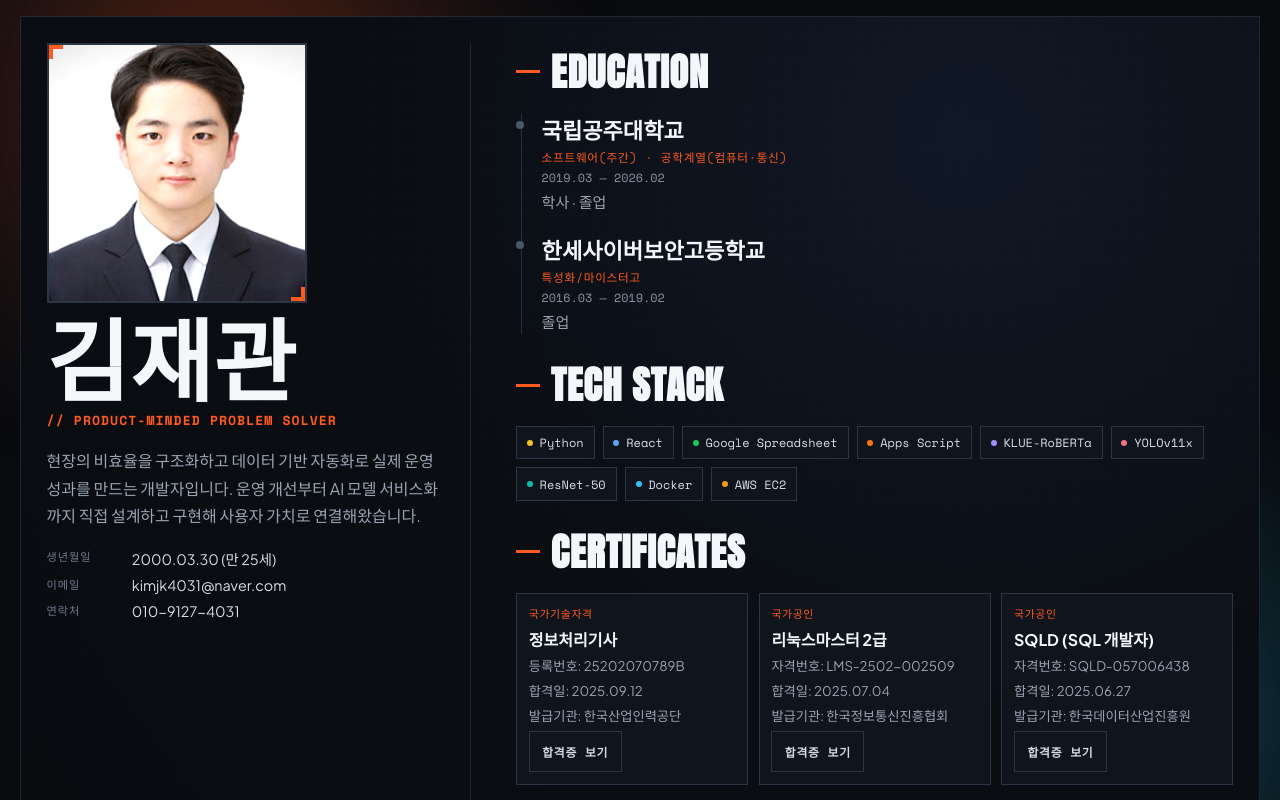
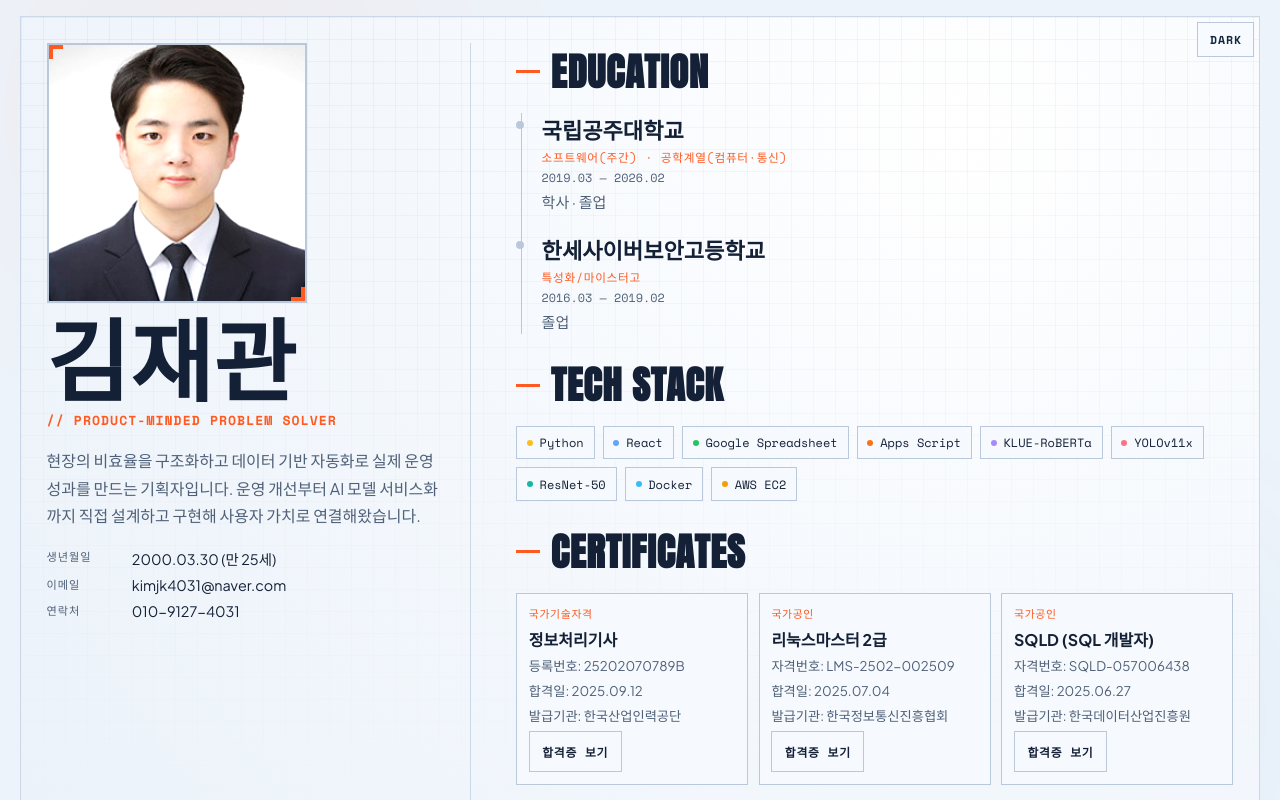
Before and after one commit to Jaegwae/portfolio, a React (Vite) app: page / in a window 1280 px wide. Shown: the top 800 px of the page. Built offline with nearby package versions, Linux system fonts and the light colour scheme.

Commit message:
feat: update light default theme and profile text tweaks

```diff
--- a/src/App.jsx
+++ b/src/App.jsx
@@ -13,11 +13,17 @@ import {
   STACK
 } from "./data/siteData";
 
+const THEME_STORAGE_KEY = "portfolio-theme";
+
+const getInitialTheme = () => "light";
+
 function App() {
   // 문서 모달 상태:
   // - null: 닫힘
   // - 객체: 열림 (title, path, type)
   const [openedDocument, setOpenedDocument] = useState(null);
+  // 사이트 전역 테마 상태(다크/라이트)
+  const [theme, setTheme] = useState(getInitialTheme);
   const modalOpen = Boolean(openedDocument);
 
   // 모달이 열리면 배경 스크롤을 잠그고, 닫히면 원복한다.
@@ -28,6 +34,13 @@ function App() {
       document.body.style.overflow = "";
     };
   }, [modalOpen]);
+
+  // html 루트에 data-theme를 적용해 CSS 변수 테마를 전환한다.
+  // 선택한 테마는 localStorage에 저장해 새로고침 후에도 유지한다.
+  useEffect(() => {
+    document.documentElement.setAttribute("data-theme", theme);
+    window.localStorage.setItem(THEME_STORAGE_KEY, theme);
+  }, [theme]);
 
   // ESC 키로 문서 모달을 닫을 수 있도록 전역 키 이벤트를 연결한다.
   // modalOpen이 false일 때는 리스너를 등록하지 않아 불필요한 이벤트를 줄인다.
@@ -49,6 +62,16 @@ function App() {
 
   return (
     <>
+      <button
+        type="button"
+        className="theme-toggle-btn"
+        onClick={() => setTheme((prev) => (prev === "dark" ? "light" : "dark"))}
+        aria-label={theme === "dark" ? "라이트 모드로 변경" : "다크 모드로 변경"}
+        title={theme === "dark" ? "라이트 모드" : "다크 모드"}
+      >
+        {theme === "dark" ? "LIGHT" : "DARK"}
+      </button>
+
       <main>
         {/* 랜딩(이력/학력/기술스택/자격증/병역) */}
         <ResumeSection
--- a/src/components/RecordsSection.jsx
+++ b/src/components/RecordsSection.jsx
@@ -9,7 +9,6 @@ function RecordsSection({ profileContent }) {
           <br />
           <span>RECORDS_</span>
         </h2>
-        <p>자기소개를 본문으로 확인할 수 있습니다.</p>
       </header>
 
       <div className="records-grid">
--- a/src/data/siteData.js
+++ b/src/data/siteData.js
@@ -5,7 +5,7 @@ export const PROFILE = {
   displayName: "김재관",
   role: "PRODUCT-MINDED PROBLEM SOLVER",
   summary:
-    "현장의 비효율을 구조화하고 데이터 기반 자동화로 실제 운영 성과를 만드는 개발자입니다. 운영 개선부터 AI 모델 서비스화까지 직접 설계하고 구현해 사용자 가치로 연결해왔습니다.",
+    "현장의 비효율을 구조화하고 데이터 기반 자동화로 실제 운영 성과를 만드는 기획자입니다. 운영 개선부터 AI 모델 서비스화까지 직접 설계하고 구현해 사용자 가치로 연결해왔습니다.",
   details: [
     { label: "생년월일", value: "2000.03.30" },
     { label: "이메일", value: "kimjk4031@naver.com" },
@@ -37,7 +37,7 @@ export const MILITARY_RECORD = {
   title: "병역",
   status: "공군 병장 만기제대",
   period: "2020.10.12 ~ 2022.07.11",
-  notes: ["병역 이행 증빙은 병적증명서 원문에서 확인할 수 있습니다."],
+  notes: [],
   document: {
     title: "병적증명서",
     path: "/assets/records/military-service-certificate.jpg",
--- a/src/styles.css
+++ b/src/styles.css
@@ -9,9 +9,81 @@
   --text-muted: #9aa4b2;
   --accent: #ff5a1f;
   --accent-alt: #2bd4ff;
+  --aurora-opacity: 0.35;
+  --aurora-a: radial-gradient(circle, #ff5a1f 0%, rgba(255, 90, 31, 0) 68%);
+  --aurora-b: radial-gradient(circle, #2bd4ff 0%, rgba(43, 212, 255, 0) 70%);
+  --header-bg: linear-gradient(to bottom, rgba(9, 11, 15, 0.86), rgba(9, 11, 15, 0.48));
+  --nav-link: #8a94a3;
+  --resume-shell-bg: radial-gradient(circle at 76% 12%, #111826 0%, #0a0d12 45%, #090b0f 100%);
+  --portfolio-section-bg: #0a0d12;
+  --records-section-bg: linear-gradient(180deg, #0c1118 0%, #090c12 100%);
+  --section-grid-line: rgba(255, 255, 255, 0.018);
+  --thumb-bg: #0c1219;
+  --thumb-border: #2e3948;
+  --thumb-overlay: linear-gradient(to top, rgba(6, 9, 14, 0.45), rgba(6, 9, 14, 0) 45%);
+  --tag-border: #2f3a49;
+  --tag-text: #c3ccd8;
+  --case-modal-bg: #10141b;
+  --case-divider: #2f3a49;
+  --case-close-bg: #0f141d;
+  --case-close-border: #334154;
+  --case-close-text: #ffffff;
+  --case-media-bg: #0b0f16;
+  --case-media-overlay: linear-gradient(115deg, rgba(3, 8, 16, 0.26), rgba(3, 8, 16, 0) 44%);
+  --case-chip-border: #2f3a49;
+  --case-chip-text: #cad3df;
+  --case-foot-label: #8692a2;
+  --modal-backdrop: rgba(0, 0, 0, 0.72);
+  --modal-image-bg: #0d1117;
+  --theme-toggle-bg: rgba(15, 20, 29, 0.84);
+  --theme-toggle-border: #2f3a49;
+  --theme-toggle-text: #f4f7fa;
+  --panel-subtle-text: #b6c1cf;
   --font-display: "Anton", sans-serif;
   --font-body: "Plus Jakarta Sans", "Inter", sans-serif;
   --font-mono: "Space Mono", monospace;
+}
+
+:root[data-theme="light"] {
+  --bg: #edf3fa;
+  --surface: #ffffff;
+  --surface-2: #f6f9fd;
+  --surface-3: #edf3fb;
+  --line: #ccd8e8;
+  --line-strong: #b9c8db;
+  --text: #132035;
+  --text-muted: #4f6078;
+  --accent-alt: #0ea5e9;
+  --aurora-opacity: 0.18;
+  --aurora-a: radial-gradient(circle, rgba(255, 90, 31, 0.36) 0%, rgba(255, 90, 31, 0) 68%);
+  --aurora-b: radial-gradient(circle, rgba(14, 165, 233, 0.35) 0%, rgba(14, 165, 233, 0) 70%);
+  --header-bg: linear-gradient(to bottom, rgba(237, 243, 250, 0.92), rgba(237, 243, 250, 0.66));
+  --nav-link: #4c5d75;
+  --resume-shell-bg: radial-gradient(circle at 76% 12%, #ffffff 0%, #f4f8fd 45%, #eaf1f9 100%);
+  --portfolio-section-bg: #f5f9ff;
+  --records-section-bg: linear-gradient(180deg, #fbfdff 0%, #eef4fb 100%);
+  --section-grid-line: rgba(19, 32, 53, 0.06);
+  --thumb-bg: #e8eff8;
+  --thumb-border: #bac8da;
+  --thumb-overlay: linear-gradient(to top, rgba(232, 239, 248, 0.5), rgba(232, 239, 248, 0) 45%);
+  --tag-border: #b9c8da;
+  --tag-text: #233650;
+  --case-modal-bg: #f7fbff;
+  --case-divider: #c8d6e8;
+  --case-close-bg: #edf3fb;
+  --case-close-border: #b9c8db;
+  --case-close-text: #15263c;
+  --case-media-bg: #edf3fb;
+  --case-media-overlay: linear-gradient(115deg, rgba(255, 255, 255, 0.22), rgba(255, 255, 255, 0) 44%);
+  --case-chip-border: #b9c8da;
+  --case-chip-text: #1f324d;
+  --case-foot-label: #52647d;
+  --modal-backdrop: rgba(11, 21, 37, 0.56);
+  --modal-image-bg: #e8eff8;
+  --theme-toggle-bg: rgba(247, 251, 255, 0.94);
+  --theme-toggle-border: #b9c8db;
+  --theme-toggle-text: #15263c;
+  --panel-subtle-text: #4f6078;
 }
 
 * {
@@ -41,7 +113,7 @@ body::after {
   pointer-events: none;
   z-index: -2;
   filter: blur(70px);
-  opacity: 0.35;
+  opacity: var(--aurora-opacity);
   will-change: transform;
 }
 
@@ -52,7 +124,7 @@ body::before {
   min-height: 480px;
   top: -18vw;
   left: -10vw;
-  background: radial-gradient(circle, #ff5a1f 0%, rgba(255, 90, 31, 0) 68%);
+  background: var(--aurora-a);
   animation: floatAuroraA 16s ease-in-out infinite alternate;
 }
 
@@ -63,7 +135,7 @@ body::after {
   min-height: 420px;
   right: -10vw;
   bottom: -18vw;
-  background: radial-gradient(circle, #2bd4ff 0%, rgba(43, 212, 255, 0) 70%);
+  background: var(--aurora-b);
   animation: floatAuroraB 18s ease-in-out infinite alternate;
 }
 
@@ -79,7 +151,7 @@ body::after {
   top: 0;
   z-index: 10;
   backdrop-filter: blur(12px);
-  background: linear-gradient(to bottom, rgba(9, 11, 15, 0.86), rgba(9, 11, 15, 0.48));
+  background: var(--header-bg);
   animation: revealUp 520ms cubic-bezier(0.2, 0.7, 0.2, 1) both;
 }
 
@@ -96,7 +168,7 @@ nav {
 }
 
 nav a {
-  color: #8a94a3;
+  color: var(--nav-link);
   text-decoration: none;
   font-family: var(--font-mono);
   font-size: 0.76rem;
@@ -106,6 +178,29 @@ nav a {
 
 nav a:hover {
   color: var(--accent);
+}
+
+.theme-toggle-btn {
+  position: fixed;
+  top: 1.35rem;
+  right: 1.6rem;
+  z-index: 25;
+  border: 1px solid var(--theme-toggle-border);
+  background: var(--theme-toggle-bg);
+  color: var(--theme-toggle-text);
+  font-family: var(--font-mono);
+  font-size: 0.72rem;
+  letter-spacing: 0.08em;
+  font-weight: 700;
+  padding: 0.52rem 0.72rem;
+  cursor: pointer;
+  backdrop-filter: blur(10px);
+  transition: transform 180ms ease, filter 180ms ease;
+}
+
+.theme-toggle-btn:hover {
+  transform: translateY(-1px);
+  filter: brightness(1.04);
 }
 
 main {
@@ -119,7 +214,7 @@ main {
 
 .resume-shell {
   border: 1px solid var(--line);
-  background: radial-gradient(circle at 76% 12%, #111826 0%, #0a0d12 45%, #090b0f 100%);
+  background: var(--resume-shell-bg);
   min-height: calc(100vh - 120px);
   padding: clamp(1rem, 2vw, 1.8rem);
   position: relative;
@@ -128,7 +223,7 @@ main {
 
 .portfolio-section {
   border: 1px solid var(--line);
-  background: #0a0d12;
+  background: var(--portfolio-section-bg);
   padding: clamp(1rem, 2vw, 1.8rem);
   position: relative;
   overflow: hidden;
@@ -136,7 +231,7 @@ main {
 
 .records-section {
   border: 1px solid var(--line);
-  background: linear-gradient(180deg, #0c1118 0%, #090c12 100%);
+  background: var(--records-section-bg);
   padding: clamp(1rem, 2vw, 1.8rem);
   position: relative;
   overflow: hidden;
@@ -151,8 +246,8 @@ main {
   pointer-events: none;
   z-index: 0;
   background-image:
-    linear-gradient(rgba(255, 255, 255, 0.018) 1px, transparent 1px),
-    linear-gradient(90deg, rgba(255, 255, 255, 0.018) 1px, transparent 1px);
+    linear-gradient(var(--section-grid-line) 1px, transparent 1px),
+    linear-gradient(90deg, var(--section-grid-line) 1px, transparent 1px);
   background-size: 22px 22px;
   mask-image: linear-gradient(to bottom, rgba(0, 0, 0, 0.7), transparent 86%);
 }
@@ -251,7 +346,7 @@ main {
 
 .records-paragraphs p {
   margin: 0;
-  color: #b6c1cf;
+  color: var(--panel-subtle-text);
   font-size: 0.9rem;
   line-height: 1.72;
 }
@@ -357,8 +452,8 @@ main {
 }
 
 .portfolio-thumb-wrap {
-  border: 1px solid #2e3948;
-  background: #0c1219;
+  border: 1px solid var(--thumb-border);
+  background: var(--thumb-bg);
   padding: 0;
   cursor: pointer;
   position: relative;
@@ -372,7 +467,7 @@ main {
   position: absolute;
   inset: 0;
   pointer-events: none;
-  background: linear-gradient(to top, rgba(6, 9, 14, 0.45), rgba(6, 9, 14, 0) 45%);
+  background: var(--thumb-overlay);
 }
 
 .portfolio-card:hover .portfolio-thumb-wrap {
@@ -404,10 +499,10 @@ main {
   display: inline-flex;
   align-items: center;
   align-self: flex-start;
-  border: 1px solid #2f3a49;
+  border: 1px solid var(--tag-border);
   padding: 0.25rem 0.45rem;
   font-size: 0.7rem;
-  color: #c3ccd8;
+  color: var(--tag-text);
   font-family: var(--font-mono);
   line-height: 1.2;
   white-space: nowrap;
@@ -417,7 +512,7 @@ main {
   position: relative;
   width: min(1160px, 96vw);
   max-height: 92vh;
-  background: #10141b;
+  background: var(--case-modal-bg);
   border: 2px solid var(--accent);
   box-shadow: 12px 12px 0 0 rgba(255, 90, 31, 0.85);
   overflow: auto;
@@ -428,9 +523,9 @@ main {
   position: absolute;
   top: 0.65rem;
   right: 0.65rem;
-  border: 1px solid #334154;
-  background: #0f141d;
-  color: #fff;
+  border: 1px solid var(--case-close-border);
+  background: var(--case-close-bg);
+  color: var(--case-close-text);
   width: 2rem;
   height: 2rem;
   cursor: pointer;
@@ -452,16 +547,16 @@ main {
   pointer-events: none;
   z-index: 0;
   background-image:
-    linear-gradient(rgba(255, 255, 255, 0.018) 1px, transparent 1px),
-    linear-gradient(90deg, rgba(255, 255, 255, 0.018) 1px, transparent 1px);
+    linear-gradient(var(--section-grid-line) 1px, transparent 1px),
+    linear-gradient(90deg, var(--section-grid-line) 1px, transparent 1px);
   background-size: 24px 24px;
   opacity: 0.42;
 }
 
 .case-media {
-  border-right: 1px solid #2f3a49;
+  border-right: 1px solid var(--case-divider);
   position: relative;
-  background: #0b0f16;
+  background: var(--case-media-bg);
   display: flex;
   align-items: center;
   justify-content: center;
@@ -474,7 +569,7 @@ main {
   position: absolute;
   inset: 0;
   pointer-events: none;
-  background: linear-gradient(115deg, rgba(3, 8, 16, 0.26), rgba(3, 8, 16, 0) 44%);
+  background: var(--case-media-overlay);
   z-index: 1;
 }
 
@@ -538,11 +633,11 @@ main {
   display: inline-flex;
   align-items: center;
   align-self: flex-start;
-  border: 1px solid #2f3a49;
+  border: 1px solid var(--case-chip-border);
   padding: 0.26rem 0.42rem;
   font-family: var(--font-mono);
   font-size: 0.7rem;
-  color: #cad3df;
+  color: var(--case-chip-text);
   line-height: 1.2;
   white-space: nowrap;
   transition: border-color 220ms ease, transform 220ms ease;
@@ -575,7 +670,7 @@ main {
 
 .case-foot {
   margin-top: auto;
-  border-top: 1px solid #2f3a49;
+  border-top: 1px solid var(--case-divider);
   padding-top: 0.65rem;
   display: flex;
   justify-content: space-between;
@@ -600,7 +695,7 @@ main {
 }
 
 .case-foot span {
-  color: #8692a2;
+  color: var(--case-foot-label);
   font-family: var(--font-mono);
   font-size: 0.7rem;
 }
@@ -670,7 +765,7 @@ main {
 }
 
 .resume-name span {
-  color: #7e8897;
+  color: var(--text-muted);
 }
 
 .resume-role {
@@ -702,7 +797,7 @@ main {
 }
 
 .resume-meta dt {
-  color: #6f7a8b;
+  color: var(--text-muted);
   font-family: var(--font-mono);
   font-size: 0.7rem;
   letter-spacing: 0.08em;
@@ -711,7 +806,7 @@ main {
 
 .resume-meta dd {
   margin: 0;
-  color: #d8dde5;
+  color: var(--text);
   font-size: 0.9rem;
 }
 
@@ -752,7 +847,7 @@ main {
 
 .secondary-btn {
   background: var(--surface-2);
-  color: #d5dce5;
+  color: var(--text);
 }
 
 .brutal-btn,
@@ -777,7 +872,7 @@ main {
 .resume-signature {
   margin-top: auto;
   margin-bottom: 0;
-  color: #5e6876;
+  color: var(--text-muted);
   font-family: var(--font-mono);
   font-size: 0.72rem;
   letter-spacing: 0.09em;
@@ -812,7 +907,7 @@ main {
 }
 
 .resume-timeline {
-  border-left: 1px solid #263041;
+  border-left: 1px solid var(--line-strong);
   margin-left: 0.34rem;
   padding-left: 1.2rem;
   display: grid;
@@ -830,7 +925,7 @@ main {
   width: 8px;
   height: 8px;
   border-radius: 50%;
-  background: #4b5769;
+  background: var(--line-strong);
 }
 
 .timeline-head h4 {
@@ -848,7 +943,7 @@ main {
 
 .timeline-period {
   margin: 0 0 0.2rem;
-  color: #8b95a5;
+  color: var(--text-muted);
   font-family: var(--font-mono);
   font-size: 0.74rem;
 }
@@ -872,7 +967,7 @@ main {
   gap: 0.42rem;
   border: 1px solid var(--line-strong);
   background: var(--surface-2);
-  color: #dae0e8;
+  color: var(--text);
   padding: 0.44rem 0.62rem;
   font-family: var(--font-mono);
   font-size: 0.75rem;
@@ -967,12 +1062,12 @@ main {
 .military-status {
   margin: 0;
   font-size: 1.02rem;
-  color: #edf2f8;
+  color: var(--text);
 }
 
 .military-period {
   margin: 0;
-  color: #c7d1dd;
+  color: var(--text-muted);
   font-family: var(--font-mono);
   font-size: 0.75rem;
 }
@@ -985,7 +1080,7 @@ main {
 }
 
 .military-note-list li {
-  color: #b7c2d0;
+  color: var(--text-muted);
   line-height: 1.56;
   font-size: 0.84rem;
 }
@@ -993,7 +1088,7 @@ main {
 .modal {
   position: fixed;
   inset: 0;
-  background: rgba(0, 0, 0, 0.72);
+  background: var(--modal-backdrop);
   display: none;
   align-items: center;
   justify-content: center;
@@ -1062,7 +1157,7 @@ iframe {
 .modal-image-wrap {
   width: 100%;
   height: 100%;
-  background: #0d1117;
+  background: var(--modal-image-bg);
   display: flex;
   align-items: center;
   justify-content: center;
@@ -1165,7 +1260,7 @@ iframe {
 
   .case-media {
     border-right: 0;
-    border-bottom: 1px solid #2f3a49;
+    border-bottom: 1px solid var(--case-divider);
     min-height: 280px;
   }
 }
@@ -1206,6 +1301,11 @@ iframe {
   .case-action-btn {
     flex: 1 1 calc(50% - 0.25rem);
   }
+
+  .theme-toggle-btn {
+    top: 0.72rem;
+    right: 0.72rem;
+  }
 }
 
 @media (prefers-reduced-motion: reduce) {
```
Also changed, not shown: src/components/ResumeSection.jsx (+7 -5 lines).
